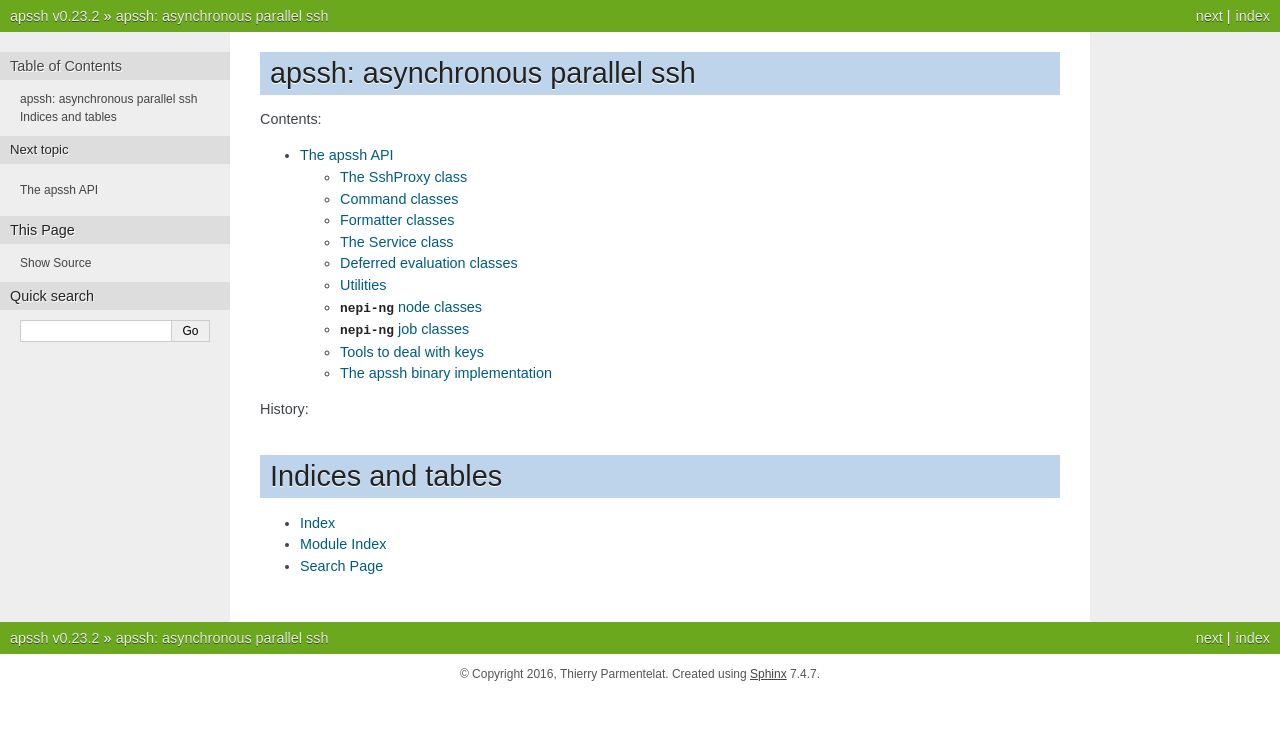
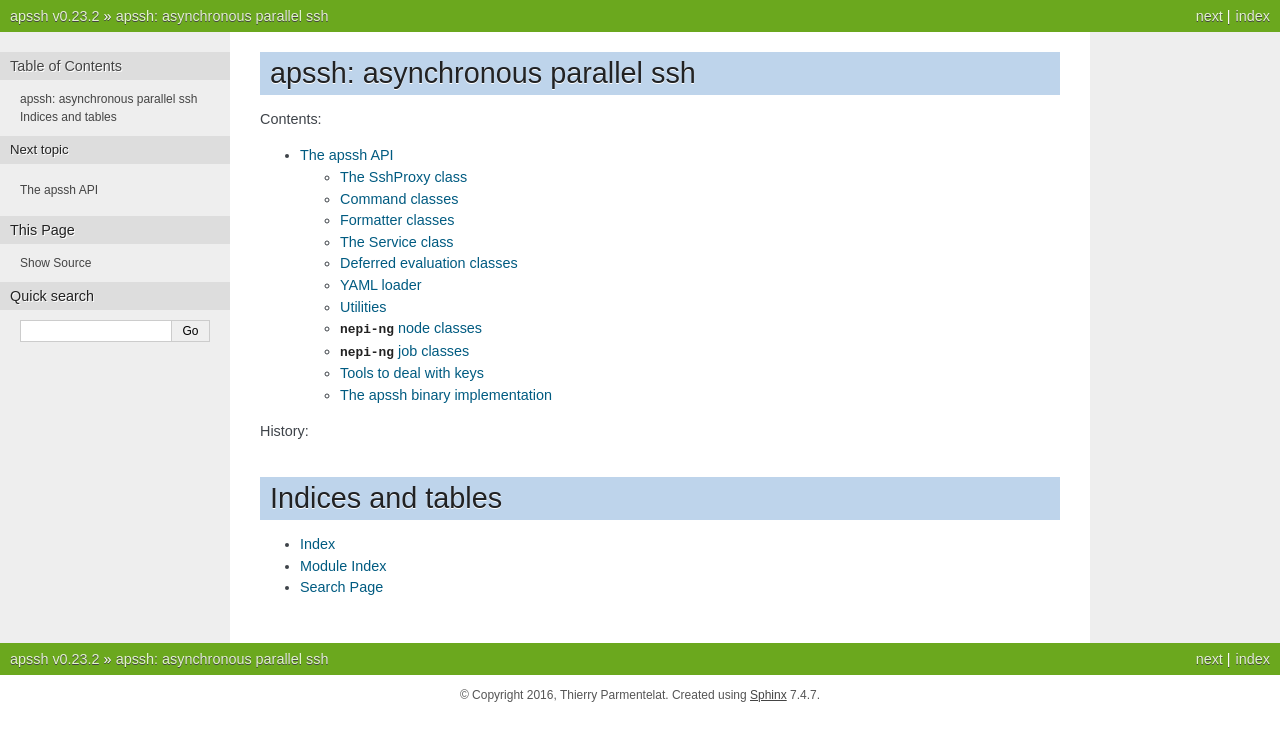
Before and after one commit to parmentelat/apssh, a Sphinx documentation site: the page built from sphinx/index.rst, in a window 1280 px wide. Shown: the top 741 px of the page. Built offline with Sphinx 7.4.7, drawn with Linux system fonts in a browser that asks for light colours.

Commit message:
doc reorg: include doc on yaml loader

```diff
--- a/sphinx/API.rst
+++ b/sphinx/API.rst
@@ -48,6 +48,14 @@ Deferred evaluation classes
 
 -----
 
+YAML loader
+------------------------------
+
+.. automodule:: apssh.yaml_loader
+		:members: YamlLoader
+
+-----
+
 Utilities
 ------------------------------
 
```
